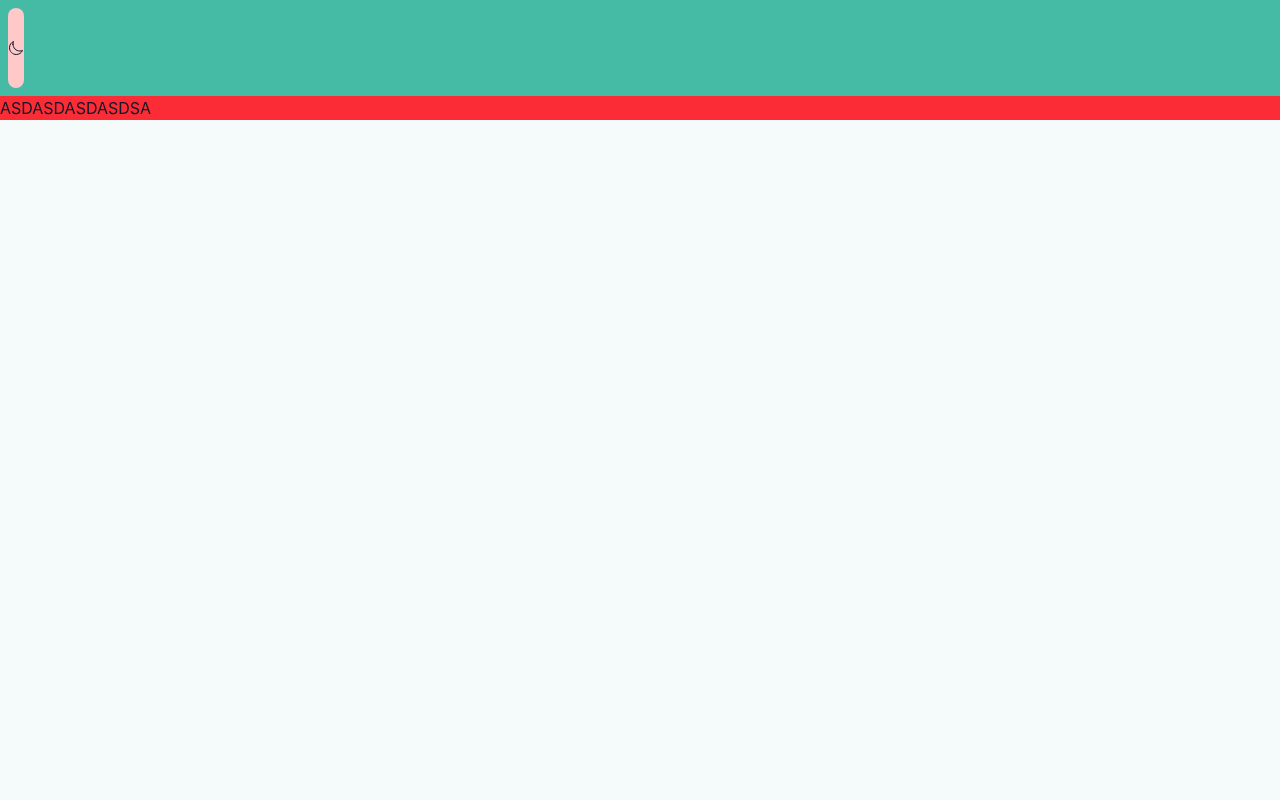
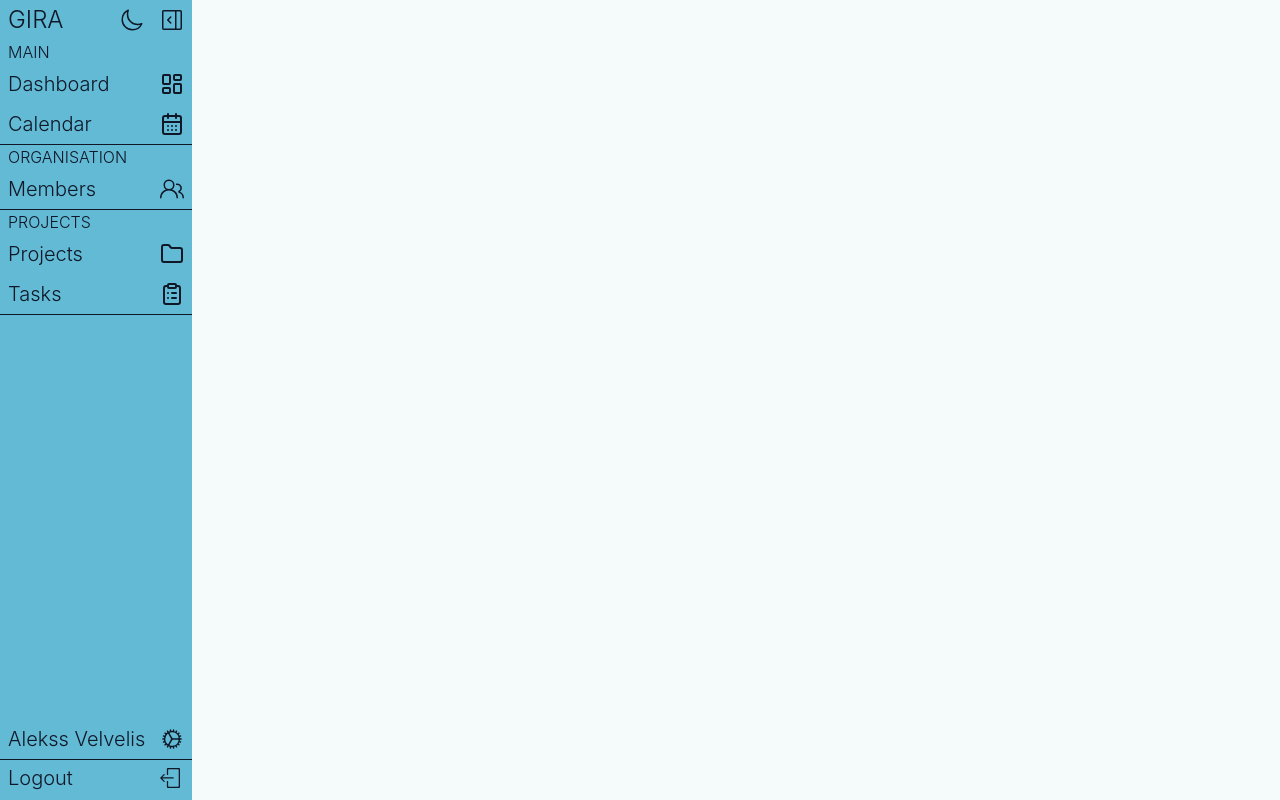
Before and after one commit to alekssvelvelis/gira-fe, a React (Vite) app: page / in a window 1280 px wide. Built offline with nearby package versions, Linux system fonts and the light colour scheme.

Commit message:
refactor/header to sidebar

```diff
--- a/src/app/App.tsx
+++ b/src/app/App.tsx
@@ -1,14 +1,12 @@
 
-import '@/app/App.css'
-import Card from '@/components/Card'
-import { Header } from '@/components/header/Header'
+import '@/app/App.css';
+import { Sidebar } from '@/components/sidebar/Sidebar';
 function App() {
 
   return (
     <>
-      <div className='dark'>
-        <Header />
-        <Card />
+      <div>
+        <Sidebar />
       </div>
     </>
   )
--- a/src/components/Card.tsx
+++ /dev/null
@@ -1,7 +0,0 @@
-export default function Card() {
-    return (
-        <div className="bg-red-500 dark:bg-blue-500">
-            <p>ASDASDASDASDSA</p>
-        </div>
-    );
-}
--- a/src/components/header/Header.tsx
+++ /dev/null
@@ -1,11 +0,0 @@
-import ThemeToggle from "@/components/header/ThemeToggle";
-
-export const Header = () => {
-    return (
-        <header className="min-w-screen bg-mint-500 h-24 flex">
-            <div className="w-full h-full flex flex-row">
-              <ThemeToggle />
-            </div>
-        </header>
-    )
-}
--- /dev/null
+++ b/src/components/sidebar/Sidebar.tsx
@@ -0,0 +1,78 @@
+import { useState } from 'react';
+
+import ThemeToggle from "@/components/sidebar/ThemeToggle";
+
+import { GoSidebarExpand } from "react-icons/go";
+import { IoCogOutline } from "react-icons/io5";
+import { SlLogout } from "react-icons/sl";
+
+import { SIDEBAR_SECTIONS } from '@/constants/sidebar-sections';
+
+export const Sidebar = () => {
+
+    const [sidebarShown, setSidebarShown] = useState<boolean>(true);
+    const toggleSidebar = () => {
+        setSidebarShown(!sidebarShown);
+    }
+
+    return (
+        <nav className={`min-h-screen bg-accent w-48 flex flex-col transition-transform duration-300 ${sidebarShown ? 'translate-x-0' : '-translate-x-38'}`}>
+            <div className='w-full max-h-16 bg-accent flex flex-row items-center align-between'>
+                <div className='w-1/2 mx-2'>
+                    <h1 className='text-2xl font-light uppercase'>Gira</h1>
+                </div>
+                <div className="flex justify-end w-1/2">
+                    <ThemeToggle />
+                    <button
+                        onClick={() => toggleSidebar()}
+                        aria-label={`Sidebar open / close button`}
+                        className='
+                        m-2 transition-all duration-300 hover:scale-110 hover:cursor-pointer'
+                    >
+                        <GoSidebarExpand className={`
+                            w-6 h-6 transition-transform duration-300
+                            ${sidebarShown ? 'rotate-0' : 'rotate-180'}`
+                        }/>
+                    </button>
+                </div>
+            </div>
+
+            <div className='flex-1'>
+            {SIDEBAR_SECTIONS.map(section => (
+                <div
+                    key={section.title}
+                    className='w-full min-h-8 bg-accent flex flex-col'
+                >
+                    <h1 className='mx-2 uppercase font-light'>{section.title}</h1>
+                    {section.items.map(item => (
+                        <a className='w-full max-h-16 flex flex-row items-center duration-300 transition-all
+                            hover:cursor-pointer hover:bg-secondary'
+                            id={item.label}
+                            href={item.href}
+                        >
+                            <div className='w-1/2 mx-2'>
+                                <h1 className='text-xl font-light'>{item.label}</h1>
+                            </div>
+                            <div className='flex justify-end w-1/2'>
+                                {item.icon}
+                            </div>
+                        </a>
+                    ))}
+                    {/* <div className='w-full h-[1px] bg-secondary'></div> */}
+                    <hr />
+                </div>
+            ))}
+            </div>
+
+            <div className='w-full h-10 flex items-center justify-between px-2 duration-300 transition-all hover:cursor-pointer hover:bg-secondary'>
+                <h1 className='text-xl font-light'>Alekss Velvelis</h1>
+                <IoCogOutline className='h-6 w-6 transition-all duration-300 hover:scale-110 hover:cursor-pointer' />
+            </div>
+            <hr/>
+            <div className='pb-1 w-full h-10 flex items-center justify-between px-2 duration-300 transition-all hover:cursor-pointer hover:bg-secondary'>
+                <h1 className='text-xl font-light'>Logout</h1>
+                <SlLogout className='h-6 w-6 transition-all duration-300 hover:scale-110 hover:cursor-pointer pr-1' />
+            </div>
+        </nav>
+    )
+}
--- a/src/components/header/ThemeToggle.tsx
+++ b/src/components/sidebar/ThemeToggle.tsx
@@ -10,9 +10,9 @@ export default function ThemeToggle() {
     <button
       onClick={toggle}
       aria-label={`Switch to ${isDark ? 'light' : 'dark'} mode`}
-      className="rounded-lg m-2 bg-red-200 hover:bg-red-300 dark:bg-blue-200"
+      className="m-2 transition-all duration-300 hover:scale-110 hover:cursor-pointer"
     >
-      {isDark ? <IoSunnyOutline/> : <IoMoonOutline/>}
+      {isDark ? <IoSunnyOutline className="h-6 w-6"/> : <IoMoonOutline className="h-6 w-6"/>}
     </button>
   )
 }
--- /dev/null
+++ b/src/constants/sidebar-sections.tsx
@@ -0,0 +1,36 @@
+import { LuLayoutDashboard, LuCalendarDays, LuFolder, LuClipboardList } from "react-icons/lu";
+import { GoPeople } from "react-icons/go";
+
+interface SidebarItem{
+    label: string,
+    icon: React.ReactNode,
+    href?: string
+};
+
+interface SidebarSectionInterface {
+    title: string,
+    items: SidebarItem[]
+};
+
+export const SIDEBAR_SECTIONS: SidebarSectionInterface[] = [
+    {
+        title: 'Main',
+        items: [
+            { label: 'Dashboard', icon: <LuLayoutDashboard className='h-6 w-6 m-2 transition-all duration-300 hover:scale-110 hover:cursor-pointer'/>},
+            { label: 'Calendar', icon: <LuCalendarDays className='h-6 w-6 m-2 transition-all duration-300 hover:scale-110 hover:cursor-pointer' />},
+        ],
+    },
+    {
+        title: 'Organisation',
+        items: [
+            { label: 'Members', icon: <GoPeople className='h-6 w-6 m-2 transition-all duration-300 hover:scale-110 hover:cursor-pointer'/>},
+        ],
+    },
+    {
+        title: 'Projects',
+        items: [
+            { label: 'Projects', icon: <LuFolder className='h-6 w-6 m-2 transition-all duration-300 hover:scale-110 hover:cursor-pointer'/>},
+            { label: 'Tasks', icon: <LuClipboardList className='h-6 w-6 m-2 transition-all duration-300 hover:scale-110 hover:cursor-pointer' />},
+        ],
+    },
+];
```
